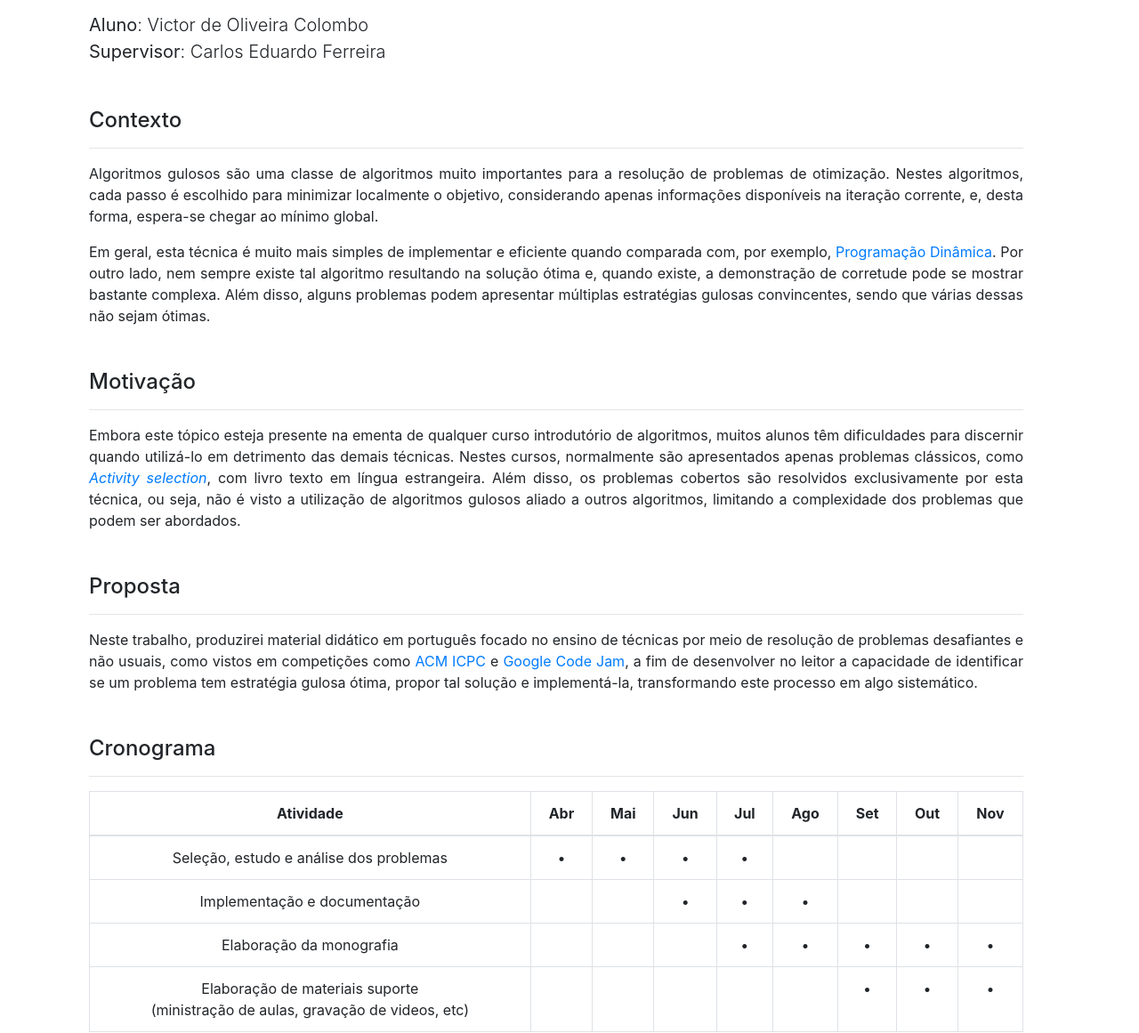
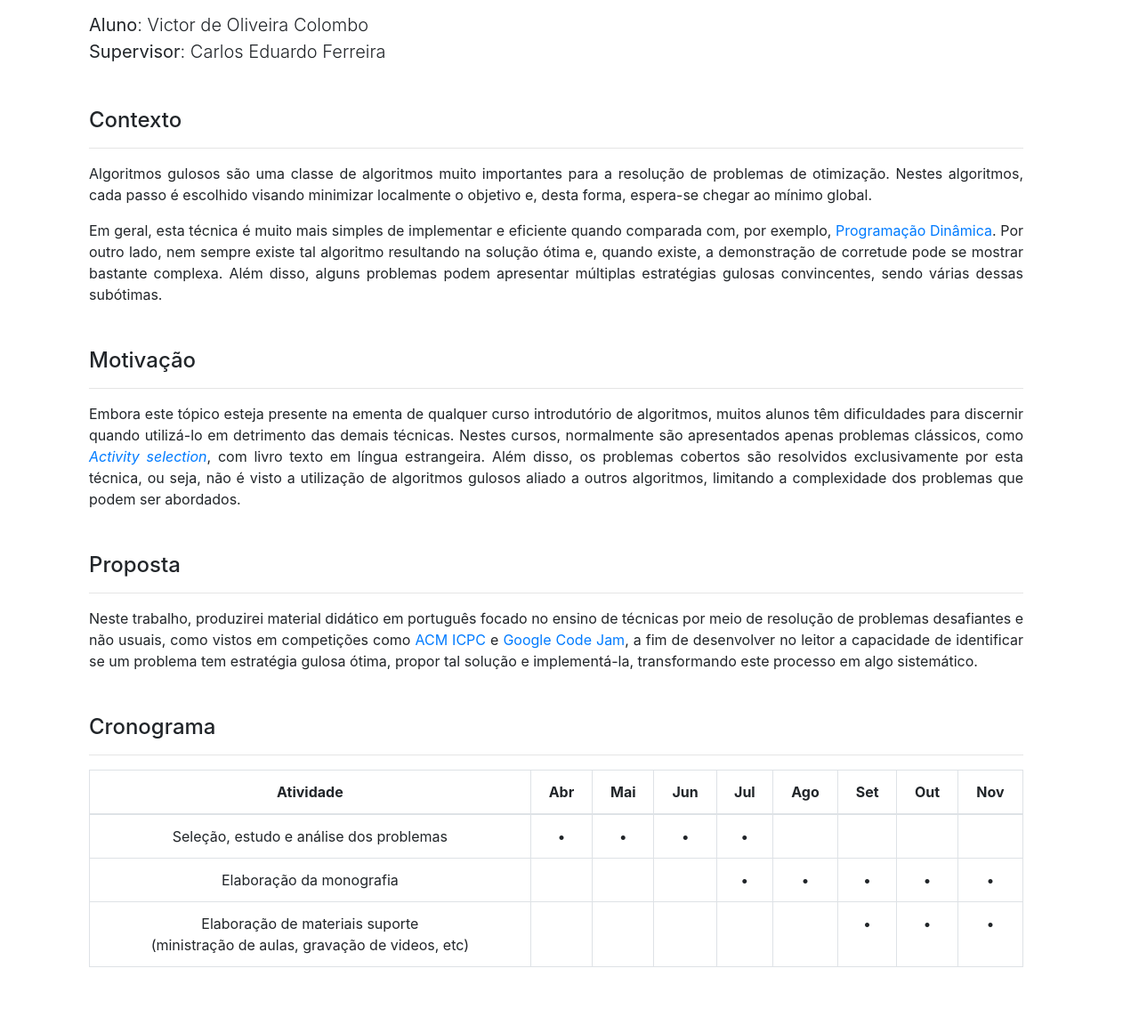
Before and after one commit to victorcolombo/tcc, a website: page pagina/index.html in a window 1280 px wide. Shown: the part 162-1323 px from the top of the page at 89% size. After the commit the page ends 1265 px from the top, so only its background shows below. Drawn offline with Linux system fonts and the light colour scheme.

Commit message:
Atualização na página

```diff
--- a/pagina/index.html
+++ b/pagina/index.html
@@ -69,10 +69,10 @@
             </p>
             <h4 class="mt-5">Contexto<hr></h4>
             <p class="text-justify">
-               Algoritmos gulosos são uma classe de algoritmos muito importantes para a resolução de problemas de otimização. Nestes algoritmos, cada passo é escolhido para minimizar localmente o objetivo, considerando apenas informações disponíveis na iteração corrente, e, desta forma, espera-se chegar ao mínimo global.
+               Algoritmos gulosos são uma classe de algoritmos muito importantes para a resolução de problemas de otimização. Nestes algoritmos, cada passo é escolhido visando minimizar localmente o objetivo e, desta forma, espera-se chegar ao mínimo global.
             </p>
             <p class="text-justify">
-                Em geral, esta técnica é muito mais simples de implementar e eficiente quando comparada com, por exemplo, <a href="https://www.linux.ime.usp.br/~stefanot/mac499/">Programação Dinâmica</a>. Por outro lado, nem sempre existe tal algoritmo resultando na solução ótima e, quando existe, a demonstração de corretude pode se mostrar bastante complexa. Além disso, alguns problemas podem apresentar múltiplas estratégias gulosas convincentes, sendo que várias dessas não sejam ótimas.
+                Em geral, esta técnica é muito mais simples de implementar e eficiente quando comparada com, por exemplo, <a href="https://www.linux.ime.usp.br/~stefanot/mac499/">Programação Dinâmica</a>. Por outro lado, nem sempre existe tal algoritmo resultando na solução ótima e, quando existe, a demonstração de corretude pode se mostrar bastante complexa. Além disso, alguns problemas podem apresentar múltiplas estratégias gulosas convincentes, sendo várias dessas subótimas.
             </p>
             <h4 class="mt-5">Motivação<hr></h4>
             <p class="text-justify">
@@ -112,17 +112,6 @@
                         <td></td>
                     </tr>
                     <tr>
-                        <td colspan="4">Implementação e documentação</td>
-                        <td></td>
-                        <td></td>
-                        <td>&bull;</td>
-                        <td>&bull;</td>
-                        <td>&bull;</td>
-                        <td></td>
-                        <td></td>
-                        <td></td>
-                    </tr>
-                    <tr>
                         <td colspan="4">Elaboração da monografia</td>
                         <td></td>
                         <td></td>
```
